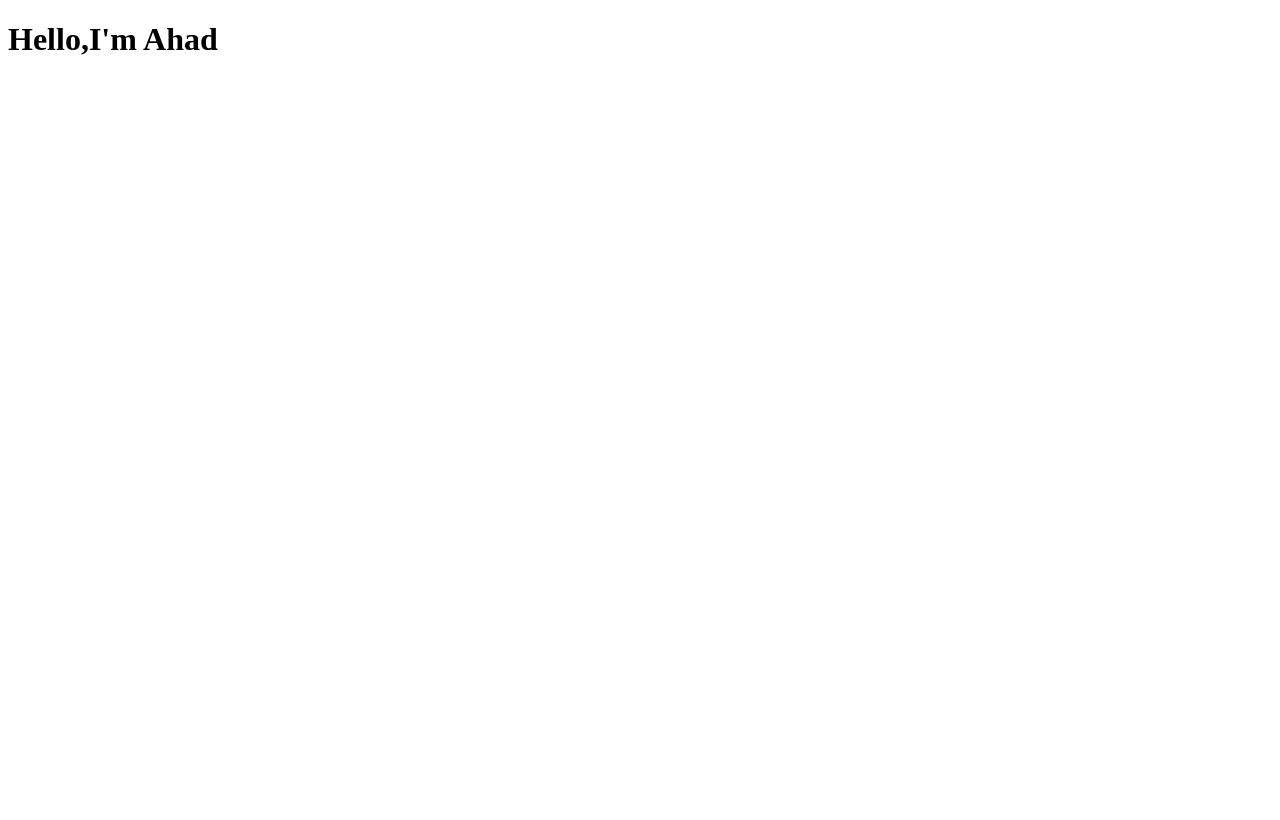
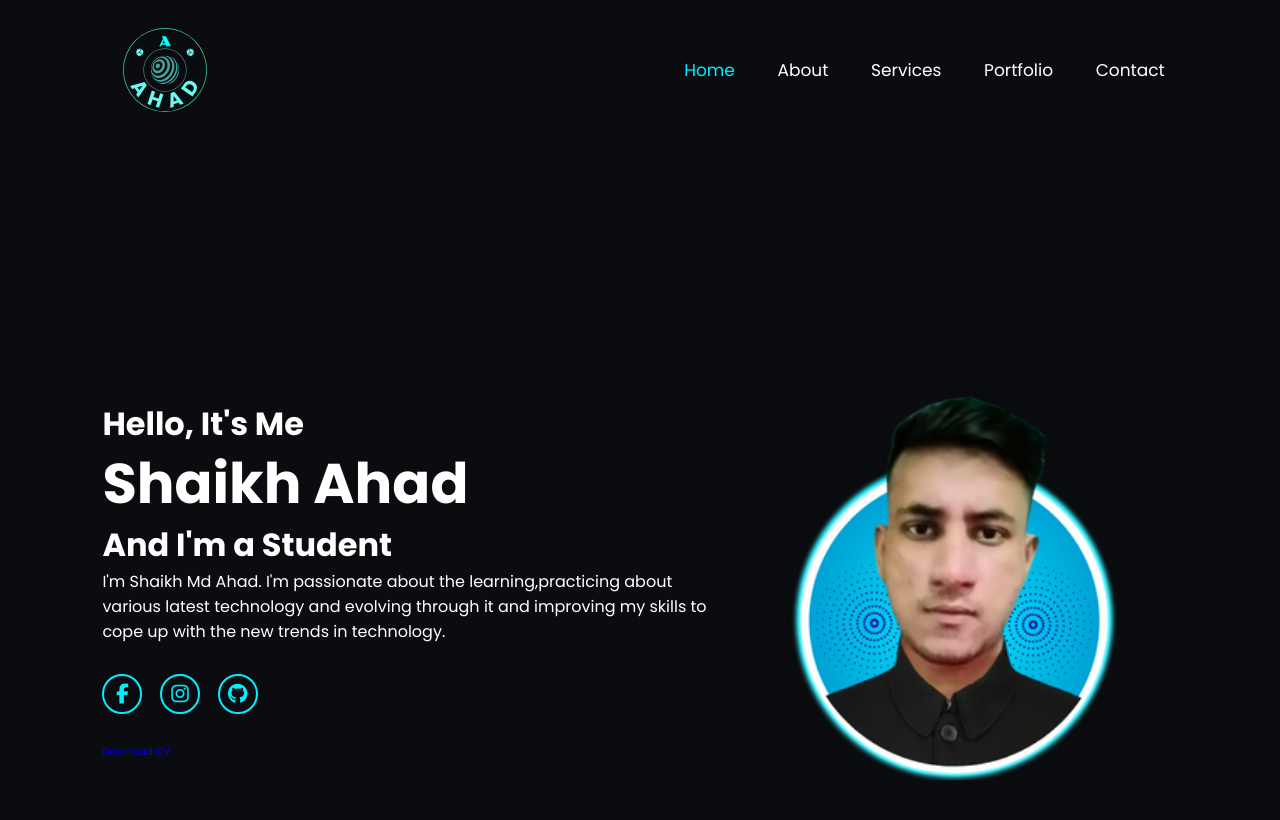
Before and after one commit to Skahad/Skahadweb, a plain HTML site: page index.html in a window 1280 px wide. Drawn offline with Linux system fonts and the light colour scheme.

Commit message:
Header
Design finished for header section of my website

```diff
--- a/index.html
+++ b/index.html
@@ -1,12 +1,73 @@
 <!DOCTYPE html>
 <html lang="en">
+
 <head>
     <meta charset="UTF-8">
+    <meta http-equiv="X-UA-Compatible" content="IE=edge">
     <meta name="viewport" content="width=device-width, initial-scale=1.0">
     <title>Ahad Folio</title>
+    <script src="https://kit.fontawesome.com/303442ef20.js" crossorigin="anonymous"></script>
+    <!-- box items -->
+
+    <!-- custom css -->
+    <link rel="stylesheet" type="text/css" href="style.css">
+    <link rel="shortcut icon" href="assets/logo-transparent-svg.svg">
 </head>
+
 <body>
-    <h1>Hello,I'm Ahad</h1>
 
+    <!-- header design -->
+    <header class="header">
+        <img src="assets/logo-transparent-svg.svg" height="100px" width="100px" style="border-radius: 50%;" alt="logo">
+
+        <i class="fa-solid fa-bars" id="menu-icon"></i>
+
+        <nav class="navbar">
+            <a href="#home" class="active">Home</a>
+            <a href="#about">About</a>
+            <a href="#services">Services</a>
+            <a href="#portfolio">Portfolio</a>
+            <a href="#contact">Contact</a>
+        </nav>
+        </div>
+    </header>
+
+    <!-- home section design -->
+
+    <section class="home" id="home">
+        <div class="home-content">
+            <h3>Hello, It's Me</h3>
+            <h1>Shaikh Ahad</h1>
+            <h3>And I'm a <span>Student</span></h3>
+            <p>I'm Shaikh Md Ahad.
+                I'm passionate about the learning,practicing about various latest technology and evolving through it and
+                improving my skills to cope up with the new trends in technology.
+            </p>
+
+            <div class="social-media">
+                <div class="links">
+                <a rel="noopener" id="facebook" target="_blank" href="">
+                    <i class="fa-brands fa-facebook-f"></i></a>
+                <a rel="noopener" id="insta" target="_blank" href="#">
+                    <i class="fa-brands fa-instagram"></i>
+                </a>
+                <a rel="noopener" id="github" target="_blank" href="https://github.com/Skahad">
+                    <i class="fa-brands fa-github"></i></a>
+                </div>
+
+            </div>
+            <a href="#" class="btn">Download CV</a>
+
+        </div>
+        <div class="home-img">
+            <img src="assets/ahad home (Custom).png" alt="">
+        </div>
+
+
+    </section>
+
+    <!-- custom js -->
+    <script src="js/script.js"></script>
 </body>
+
 </html>
--- /dev/null
+++ b/style.css
@@ -0,0 +1,135 @@
+@import url('https://fonts.googleapis.com/css2?family=Poppins:wght@300;400;500;600;700;800;900&display=swap');
+
+* {
+    margin: 0;
+    padding: 0;
+    box-sizing: border-box;
+    text-decoration: none;
+    border: none;
+    outline: none;
+    scroll-behavior: smooth;
+    font-family: 'Poppins', sans-serif;
+}
+
+:root {
+    --bg-color: #0b0c10;
+    --second-bg-color: #c5c6c7;
+    --text-color: #fff;
+    --main-color: #00eeff;
+    --face-color: #4267B2;
+
+
+
+}
+
+html {
+    font-size: 62.5%;
+    overflow-x: hidden;
+
+}
+
+body {
+    background: var(--bg-color);
+    color: var(--text-color);
+}
+
+.header {
+    position: sticky;
+    top: 0;
+    left: 0;
+    height: 100%;
+    width: 100%;
+    padding: 2rem 9%;
+    background: var(--bg-color);
+    display: flex;
+    justify-content: space-between;
+    align-items: center;
+    z-index: 100;
+    box-shadow: 0px 0px 8px var();
+}
+
+section {
+    min-height: 100vh;
+    padding: 10rem 8% 2rem;
+}
+
+.navbar a {
+    font-size: 1.7rem;
+    color: var(--text-color);
+    margin-left: 4rem;
+    transition: .3s ease;
+}
+
+.navbar a:hover,
+.navbar a.active {
+    color: var(--main-color);
+}
+
+#menu-icon {
+    font-size: 3.6rem;
+    color: var(--text-color);
+    display: none;
+}
+
+.home{
+    display: flex;
+    justify-content: center;
+    align-items: center;
+}
+
+.home-img img{
+    width: 35vw;
+}
+
+.home-content h3{
+    font-size: 3.2rem;
+    font-weight: 700;
+
+}
+
+.home-content h1{
+    font-size: 5.6rem;
+    font-weight: 700;
+    line-height: 1.3;
+}
+
+.home-content p{
+    font-size: 1.6rem;
+}
+
+.social-media a{
+    display: inline-flex;
+    justify-content: center;
+    align-items: center;
+    width: 4rem;
+    height: 4rem;
+    background: transparent;
+    border: .2rem solid var(--main-color);
+    border-radius: 50%;
+    font-size: 2rem;
+    color: var(--main-color);
+    margin: 3rem 1.5rem 3rem 0;
+    transition: .5s;
+}
+
+.social-media .links #facebook:hover{
+    background: var(--main-color);
+    color: #4267B2;
+    box-shadow: 0 0 1rem var(--main-color) ;
+    transform: scale(.9) rotate(360deg);
+
+}
+
+.social-media .links #insta:hover{
+   background: var(--main-color);
+   color: rgb(255, 67, 67);
+   box-shadow: 0 0 1rem var(--main-color) ;
+   transform: scale(.9) rotate(360deg);
+}
+
+.social-media .links #github:hover{
+    background: var(--main-color);
+    color: #333;
+    box-shadow: 0 0 1rem var(--main-color) ;
+    transform: scale(.9) rotate(360deg);
+}
```
Also changed, not shown: assets/ahad about.png (added), assets/ahad home (Custom).png (added), assets/ahad home.png (added), assets/logo-transparent-svg.svg (added), script.js (added).
